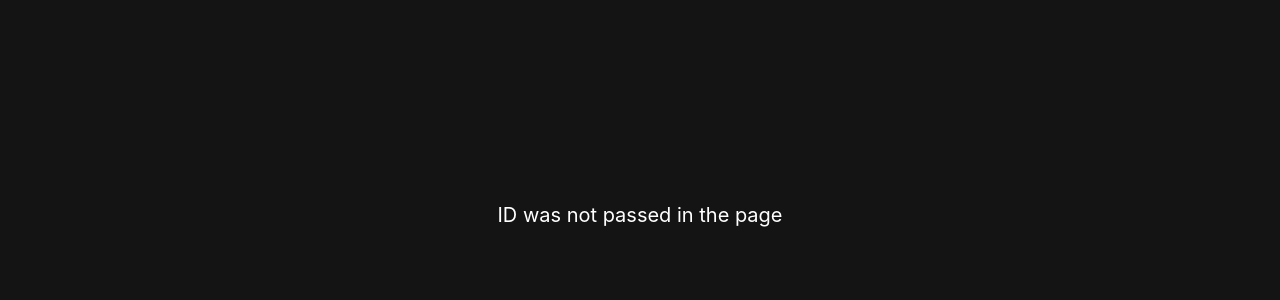
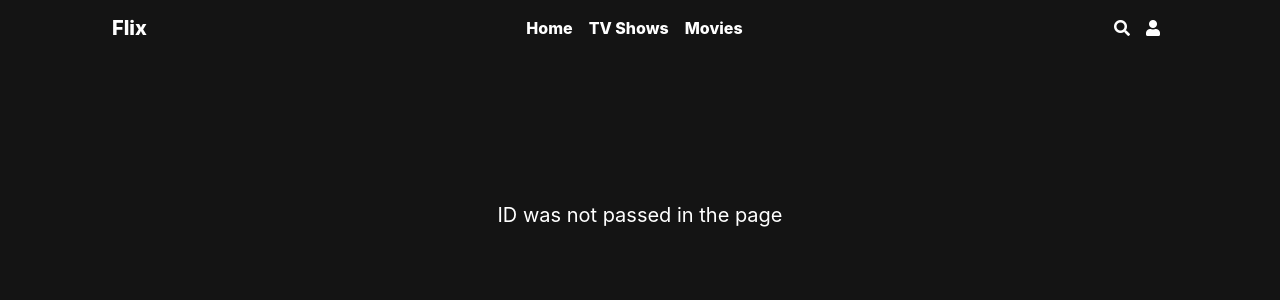
Before and after one commit to Purviharniya/Flix, a PHP site: page /entity.php in a window 1280 px wide. Shown: the top 300 px of the page. Run offline with PHP 8.4, Linux system fonts and the light colour scheme; the visitor is signed in with stand-in values (Sample User, id 1); some libraries are stand-ins or nearby versions; some web fonts are replaced.

Commit message:
tv shows page added

```diff
--- a/assets/js/script.js
+++ b/assets/js/script.js
@@ -1,3 +1,8 @@
+$(document).scroll(function(){
+  var isScrolled = $(this).scrollTop() > $('.topbar').height();
+  $(".topBar").toggleClass("scrolled",isScrolled);
+})
+
 function volumeToggle(button) {
   var muted = $(".preview-video").prop("muted");
   $(".preview-video").prop("muted", !muted);
--- a/entity.php
+++ b/entity.php
@@ -17,6 +17,7 @@
 $seasonProvider = new SeasonProvider($con, $username);
 echo $seasonProvider->create($entity);
 
+$categoryContainers = new CategoryContainers($con, $username);
+echo $categoryContainers->showCategory($entity->getCategoryID(), "You might also like");
 
-$categoryContainers = new CategoryContainers($con, $username);
-echo $categoryContainers->showCategory($entity->getCategoryID(),"You might also like");
+include 'includes/footer.php';
--- a/includes/classes/CategoryContainers.php
+++ b/includes/classes/CategoryContainers.php
@@ -18,6 +18,21 @@
         while ($row = $query->fetch(PDO::FETCH_ASSOC)) {
 
             $html .= $this->getCategoryHTML($row, null, true, true);
+
+        }
+
+        return $html . "</div>";
+    }
+
+    public function showTVShowCategories()
+    {
+        $query = $this->con->prepare("SELECT * FROM categories");
+        $query->execute();
+        $html = "<div class='previewCategories'>
+        <h1>TV SHOWS</h1>";
+        while ($row = $query->fetch(PDO::FETCH_ASSOC)) {
+
+            $html .= $this->getCategoryHTML($row, null, true, false);
 
         }
 
@@ -45,7 +60,7 @@
         if ($tvshows && $movies) {
             $entities = EntityProvider::getEntities($this->con, $categoryID, 50);
         } else if ($tvshows) {
-            //get tvshow entities
+            $entities = EntityProvider::getTVShowEntities($this->con, $categoryID, 50);
         } else {
             //get movie entities
         }
--- a/includes/classes/EntityProvider.php
+++ b/includes/classes/EntityProvider.php
@@ -30,4 +30,34 @@
         return $result;
 
     }
+
+    public static function getTVShowEntities($con, $categoryID, $limit)
+    {
+        $sql = "SELECT DISTINCT(entities.id) from entities INNER JOIN videos on videos.entityId=entities.id WHERE videos.isMovie=0 ";
+
+        if ($categoryID != null) {
+            $sql .= "AND categoryId=:categoryID ";
+        }
+
+        $sql .= "ORDER BY RAND() LIMIT :limit";
+
+        $query = $con->prepare($sql);
+
+        if ($categoryID != null) {
+            $query->bindValue(':categoryID', $categoryID);
+        }
+
+        $query->bindValue(':limit', $limit, PDO::PARAM_INT);
+        $query->execute();
+
+        $result = array();
+
+        while ($row = $query->fetch(PDO::FETCH_ASSOC)) {
+            $result[] = new Entity($con, $row["id"]);
+        }
+
+        return $result;
+
+    }
+
 }
--- a/includes/classes/PreviewProvider.php
+++ b/includes/classes/PreviewProvider.php
@@ -52,6 +52,17 @@
         </div>";
     }
 
+
+    public function createTVShowPreviewVideo(){
+        $entitiesArray = EntityProvider::getTVShowEntities($this->con,null,1);
+
+        if(sizeof($entitiesArray)==0){
+            return ErrorMessage::show("No TV Shows to display");
+        }
+        // print_r($entitiesArray);
+        return $this->createPreviewVideo($entitiesArray[0]);
+    }
+
     public function createEntityPreviewSquare($entity)
     {
         $id = $entity->getId();
--- a/includes/classes/SeasonProvider.php
+++ b/includes/classes/SeasonProvider.php
@@ -44,16 +44,18 @@
         $name = $video->getTitle();
         $description = $video->getDescription();
         $episodenumber = $video->getEpisodeNumber();
+        $hasSeen = $video->hasSeen($this->username) ? "<i class='fas fa-check-circle seen'></i>" : "";
 
         return "
         <a href='watch.php?id=$id'>
             <div class='episodeContainer'>
-                <div class='contents'>
+                <div class='contents' style='position:relative;'>
                     <img src='$thumbnail' alt='$name'>
                     <div class='videoInfo'>
                         <h4>$episodenumber. $name</h4>
                         <span>$description</span>
                     </div>
+                    $hasSeen
                 </div>
             </div>
         </a>
--- a/includes/classes/Video.php
+++ b/includes/classes/Video.php
@@ -92,4 +92,15 @@
 
         return $query->rowCount() != 0;
     }
+
+    public function hasSeen($username)
+    {
+        $query = $this->con->prepare("SELECT * FROM videoProgress WHERE videoId=:videoId AND username=:username AND finished=1");
+        $query->bindValue(":videoId", $this->getId());
+        $query->bindValue(":username", $username);
+
+        $query->execute();
+
+        return $query->rowCount() != 0;
+    }
 }
--- a/includes/header.php
+++ b/includes/header.php
@@ -11,7 +11,6 @@
 include "includes/classes/Season.php";
 include "includes/classes/Video.php";
 include "includes/classes/VideoProvider.php";
-
 
 if (!isset($_SESSION['userLoggedIn'])) {
     header("Location: login.php");
@@ -34,3 +33,11 @@
 
 <body>
     <div class='wrapper'>
+
+        <?php
+
+if (!isset($hideNav)) {
+    include_once "includes/navbar.php";
+}
+
+?>
--- /dev/null
+++ b/includes/navbar.php
@@ -0,0 +1,33 @@
+<div class="topbar">
+    <nav class="navbar navbar-expand-md">
+        <a class="navbar-brand pl-5 ml-5" href="/">Flix</a>
+        <button class="navbar-toggler" type="button" data-toggle="collapse" data-target="#navbarNav"
+            aria-controls="navbarNav" aria-expanded="false" aria-label="Toggle navigation">
+            <i class="fas fa-bars"></i>
+        </button>
+
+        <div class="collapse navbar-collapse" id="navbarNav">
+            <ul class="navbar-nav ml-auto">
+                <li class="nav-item ">
+                    <a class="nav-link" href="index.php">Home</a>
+                </li>
+                <li class="nav-item">
+                    <a class="nav-link" href="shows.php">TV Shows</a>
+                </li>
+                <li class="nav-item">
+                    <a class="nav-link" href="movies.php">Movies</a>
+                </li>
+
+            </ul>
+            <ul class="navbar-nav ml-auto pr-5 mr-5">
+
+                <li class="nav-item">
+                    <a class="nav-link" href="search.php"><i class="fas fa-search"></i></a>
+                </li>
+                <li class="nav-item">
+                    <a class="nav-link" href="profile.php"><i class="fas fa-user"></i></a>
+                </li>
+            </ul>
+        </div>
+    </nav>
+</div>
--- a/styles.css
+++ b/styles.css
@@ -98,7 +98,7 @@
 }
 
 .wrapper {
-  min-width: 1050px;
+  /* min-width: 1050px; */
   min-height: 100vh;
   background-color: #141414;
 }
@@ -275,3 +275,42 @@
 .watchnav {
   z-index: 2 !important   ;
 }
+
+.episodeContainer .contents .seen {
+  position: absolute;
+  color: #2ecc71;
+  font-size: 26px;
+  top: 5px;
+  left: 5px;
+}
+
+.topbar {
+  position: fixed;
+  z-index: 1;
+  color: white;
+  width: 100%;
+}
+
+.navbar-brand,
+.nav-link,
+.navbar-toggler {
+  color: #fff;
+  font-weight: 800;
+  border: #fff;
+}
+
+.navbar-brand:hover,
+.nav-link:hover,
+.navbar-toggler:hover {
+  color: #2ecc71;
+  font-weight: 800;
+}
+
+.topbar.scrolled {
+  background-color: #141414;
+  transition: background-color 400ms linear;
+}
+
+.previewCategories h1{
+  color: #e6e6e6;
+}
--- a/watch.php
+++ b/watch.php
@@ -1,5 +1,5 @@
 <?php
-
+$hideNav = true;
 require_once "includes/header.php";
 
 if (!isset($_GET['id'])) {
```
Also changed, not shown: shows.php (added, +15 -0 lines).
